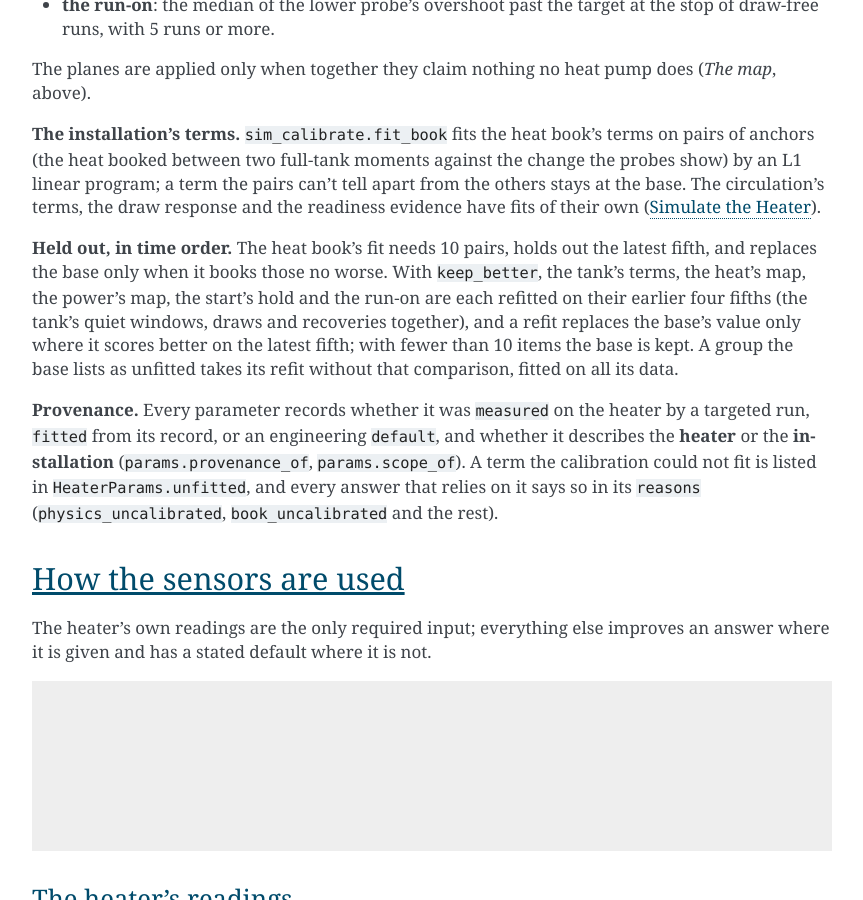
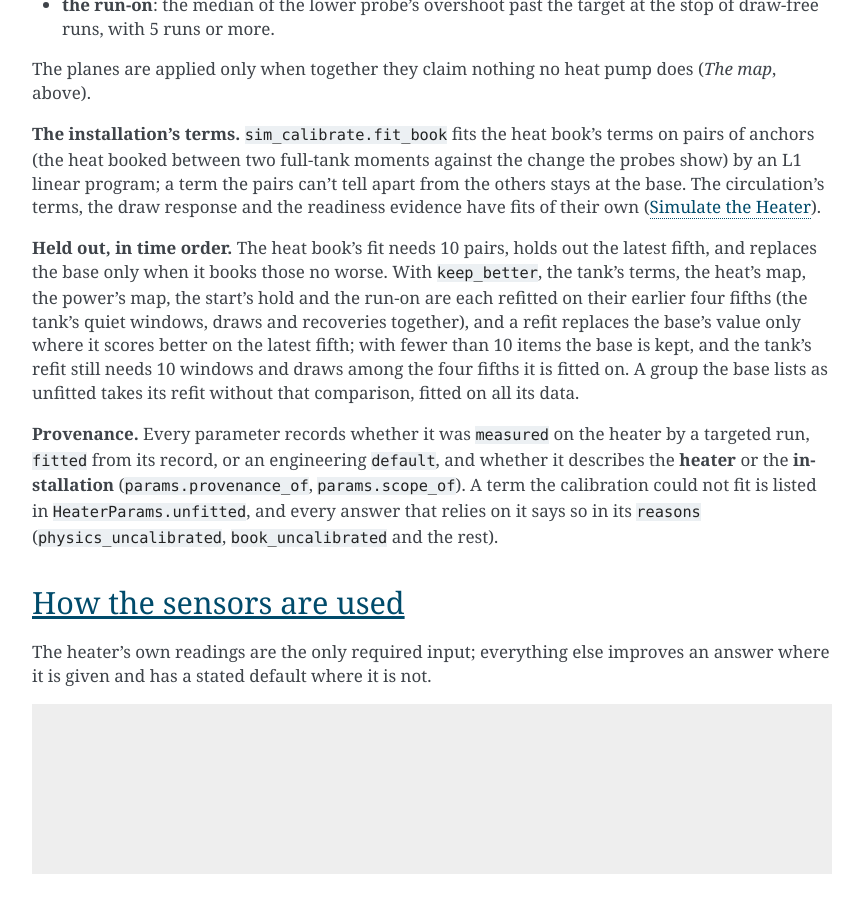
Before and after one commit to eman/nwp500-python, a Sphinx documentation site: the page built from docs/explanation/simulator-methodology.rst, in a window 1280 px wide and 900 px high, scrolled down 9926 px. Shown: the whole window, without its empty margins (338-1201 px from the left). Built offline with Sphinx 7.4.7, drawn with Linux system fonts in a browser that asks for light colours.

Commit message:
docs(sim): the tank's refit needs 10 windows and draws after the hold-out

```diff
--- a/docs/explanation/simulator-methodology.rst
+++ b/docs/explanation/simulator-methodology.rst
@@ -531,8 +531,10 @@ heat's map, the power's map, the start's hold and the run-on are each
 refitted on their earlier four fifths (the tank's quiet windows, draws
 and recoveries together), and a refit
 replaces the base's value only where it scores better on the latest
-fifth; with fewer than 10 items the base is kept. A group the base lists as unfitted takes its
-refit without that comparison, fitted on all its data.
+fifth; with fewer than 10 items the base is kept, and the tank's refit
+still needs 10 windows and draws among the four fifths it is fitted on.
+A group the base lists as unfitted takes its refit without that
+comparison, fitted on all its data.
 
 **Provenance.** Every parameter records whether it was ``measured`` on
 the heater by a targeted run, ``fitted`` from its record, or an
```
